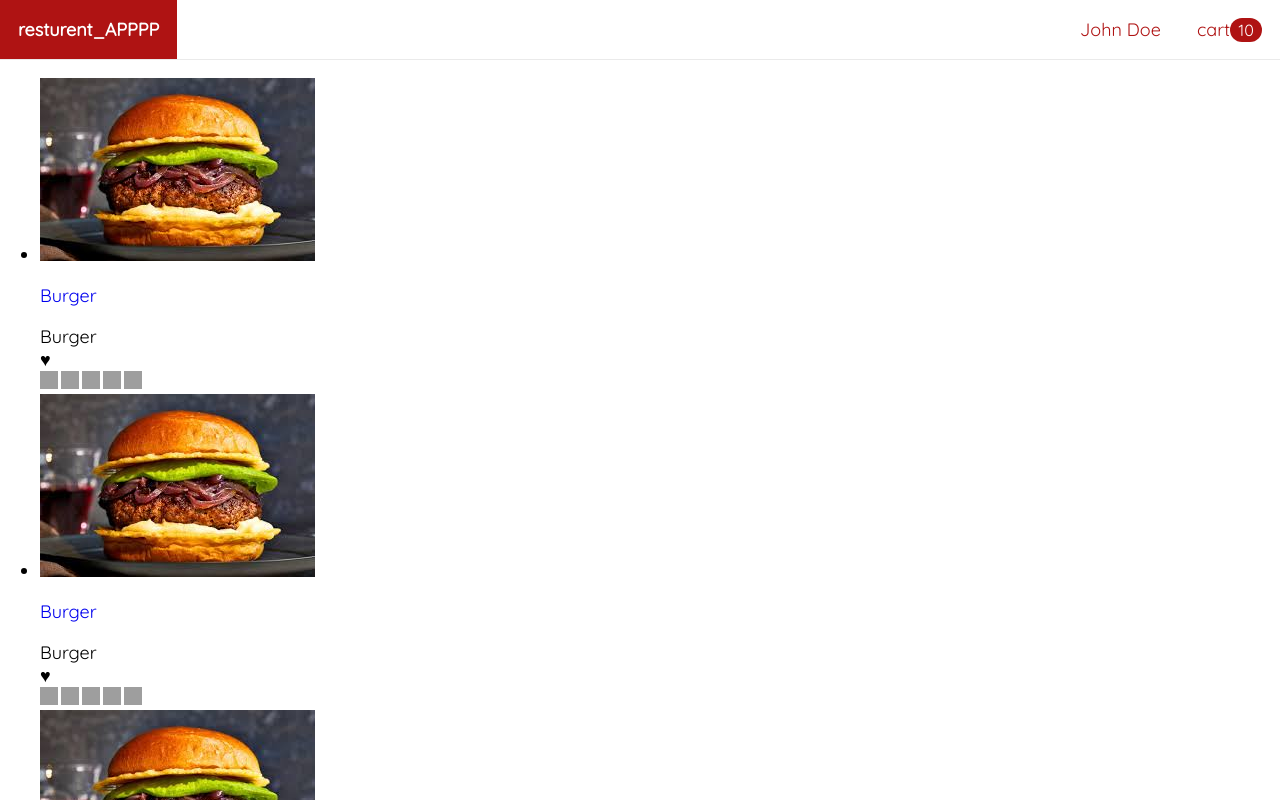
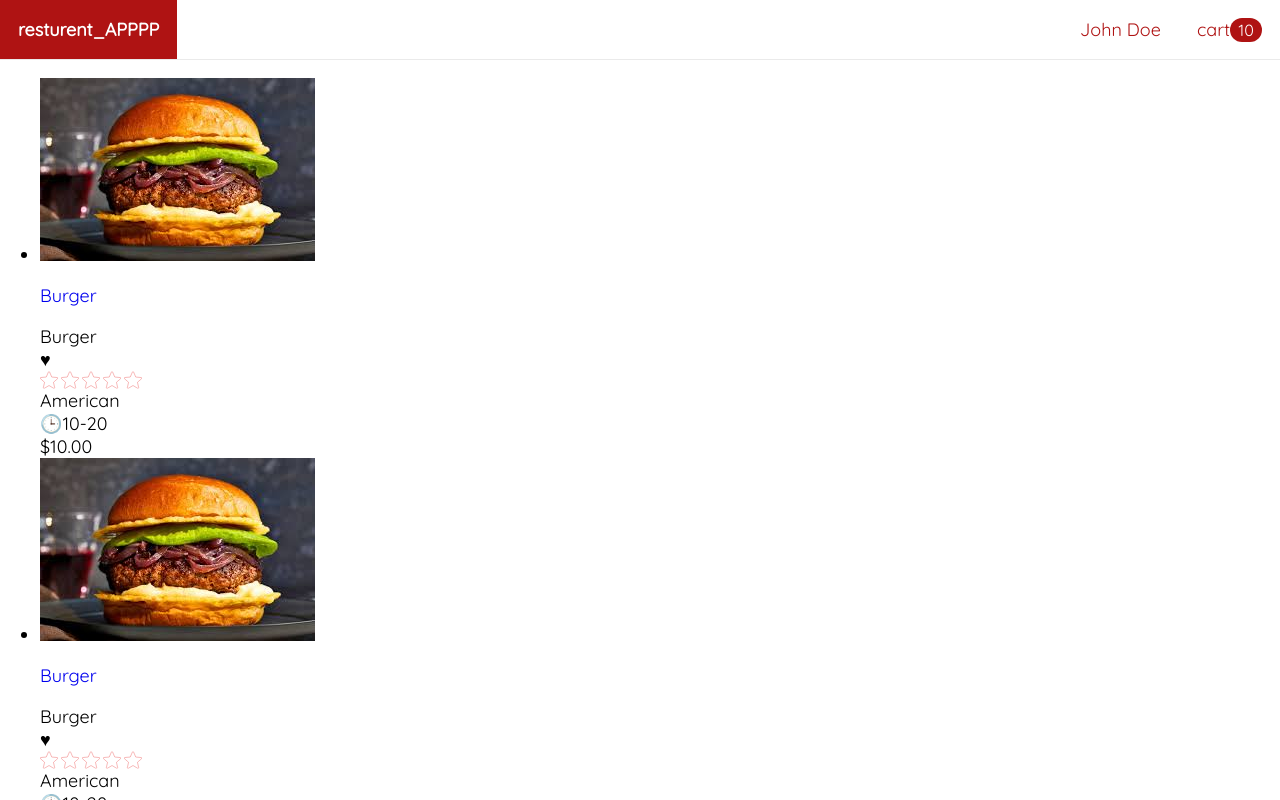
Before and after one commit to sithum110/resturent_web, a React (Create React App) app: page / in a window 1280 px wide. Shown: the top 800 px of the page. Built offline with nearby package versions, Linux system fonts and the light colour scheme; grey boxes are pictures that could not be loaded.

Commit message:
add price

```diff
--- /dev/null
+++ b/src/components/Price/Price.js
@@ -0,0 +1,16 @@
+import React from 'react'
+
+export default function Price({price , locate, currency}) {
+    const formatPrice = ()=>
+        new Intl.NumberFormat(locate, {
+            style : 'currency',
+            currency,
+        }).format(price);
+
+  return <span>{formatPrice()}</span>
+
+}
+Price.defaultProps = {
+    locate : 'en-US',
+    currency : 'USD',
+};
--- a/src/StarRating/StarRating.js
+++ b/src/components/StarRating/StarRating.js
@@ -2,8 +2,8 @@ import React from 'react'
 import classes from './starRating.module.css';
 
 
-export default function StarRating({stars,size}) {
- const style={
+export default function StarRating({stars,size=18}) {
+ const styles={
     width:size+'px',
     height:size+'px',
     marginRight:size/6+'px',
@@ -12,11 +12,11 @@ export default function StarRating({stars,size}) {
     const halfNumber=number-0.5;
 
     return stars >= number? (
-    <img src='/public/star-full.svg' style={style} alt={number}/>
+    <img src="/star-full.svg" style={styles} alt={number}/>
 ): stars >=halfNumber ?(
-    <img src='/star-full.svg' style={style} alt={number}/>
+    <img src='/star-half.svg' style={styles} alt={number}/>
 ):(
-    <img src='/star-empty.svg' style={style} alt={number}/>
+    <img src='/star-empty.svg' style={styles} alt={number}/>
 );
 
     }
@@ -27,7 +27,3 @@ export default function StarRating({stars,size}) {
     }
  </div>;
 }
-StarRating.defaultProps={
-    size:18,
-
-}
--- /dev/null
+++ b/src/components/StarRating/starRating.module.css
@@ -0,0 +1,4 @@
+.rating{
+    display: flex;
+    flex-wrap: nowrap;
+}
--- a/src/components/Thumbnails/Thumbnail.js
+++ b/src/components/Thumbnails/Thumbnail.js
@@ -31,14 +31,15 @@
 import React from 'react';
 import classes from './Thumbnail.module.css';
 import { Link } from 'react-router-dom';
-import StarRating from '../../StarRating/StarRating';
+import StarRating from '../StarRating/StarRating';
+import Price from '../Price/Price';
 
 export default function Thumbnail({ foods }) {
   return (
     <ul className={classes.list}>
       {foods.map(food => (
         <li key={food.id}>
-          <Link to={`/food/${food.id}`}>
+          <Link to={`/foods/${food.id}`}>
             <img
               className={classes.image}
               // Fallback image if food.imageUrl is empty
@@ -57,6 +58,22 @@ export default function Thumbnail({ foods }) {
             <div className={classes.stars}>
               <StarRating stars={food.stars} />
             </div>
+           <div className={classes.prduct_item_footer}>
+           <div className={classes.origins}>
+              {
+                food.origins.map(origin =>(
+                  <span key={origin}>{origin}</span>
+                ))
+              }
+            </div>
+            <div className={classes.cook_time}>
+              <span>🕒</span>
+              {food.cookTime}
+            </div>
+           </div>
+           <div className={classes.price}>
+            <Price price={food.price} />
+           </div>
 
           </div>
         </li>
```
Also changed, not shown: public/star-empty.svg (added), src/StarRating/starRating.module.css (deleted).
